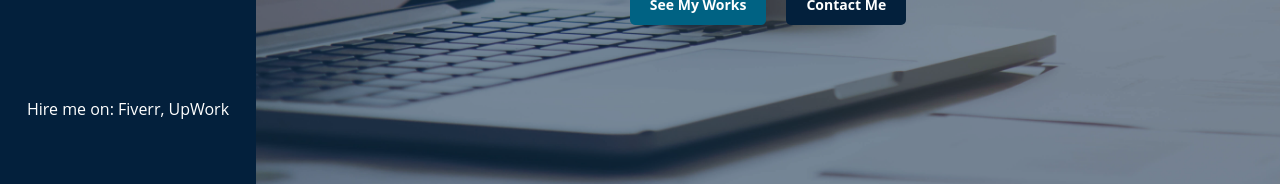
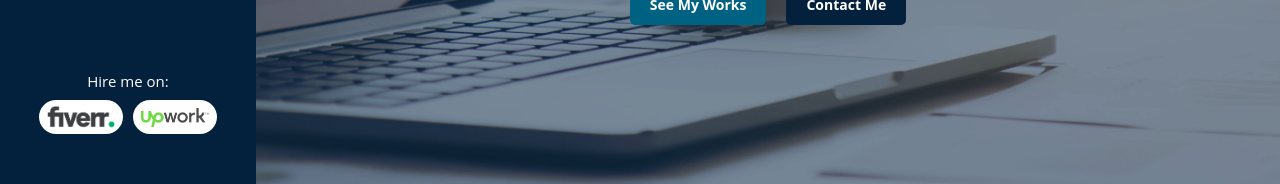
Before and after one commit to mak-alamin/makalamin-portfolio, a React (Create React App) app: page / in a window 1280 px wide. Shown: the part 517-701 px from the top of the page. Built offline with nearby package versions, Linux system fonts and the light colour scheme.

Commit message:
added hire me buttons

```diff
--- a/src/App.css
+++ b/src/App.css
@@ -205,8 +205,30 @@ header .hire-me {
   text-align: center;
   margin-top: 25px;
 }
-header .hire-me p{
+header .hire-me p,
+header .hire-me p a{
   color: #fff;
+  font-size: 15px;
+}
+header .hire-me img {
+  max-width: 68px;
+}
+header .hire-me .marketplaces {
+  display: flex;
+  align-items: center;
+  justify-content: center;
+  gap: 10px;
+  margin-top: 8px;
+}
+header .hire-me .marketplaces a {
+  background: #fefefe;
+  display: inline-block;
+  height: 34px;
+  display: flex;
+  align-items: center;
+  justify-content: center;
+  padding: 8px;
+  border-radius: 30px;
 }
 /* Header style ends */
 
--- a/src/components/Header.js
+++ b/src/components/Header.js
@@ -60,7 +60,10 @@ const Header = ({ setSwapStatus, swapStatus }) => {
       </nav>
 
       <div className="hire-me">
-         <p>Hire me on: <a href="https://www.fiverr.com/mak_alamin" target="_blank" rel="noreferrer">Fiverr</a>, <a href="https://www.upwork.com/freelancers/~01e7a7c3690adbb2aa?mp_source=share" target="_blank" rel="noreferrer">UpWork</a></p>
+         <p>Hire me on:</p>
+         <p className="marketplaces">
+         <a href="https://www.fiverr.com/mak_alamin" target="_blank" rel="noreferrer"><img src="/images/fiverr.jpg" alt="mak-alamin-fiverr" /></a> <a href="https://www.upwork.com/freelancers/~01e7a7c3690adbb2aa?mp_source=share" target="_blank" rel="noreferrer"><img src="/images/upwork.png" alt="mak-alamin-fiverr" /></a>
+         </p>
       </div>
 
       <div className="nav-footer">
```
Also changed, not shown: public/images/fiverr.jpg (added), public/images/upwork.png (added).
